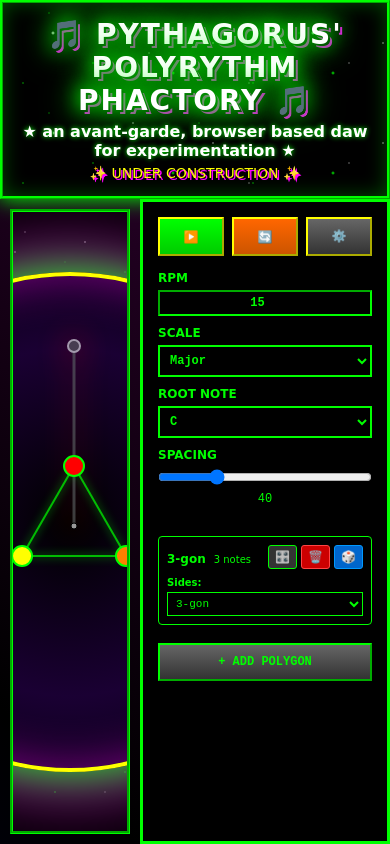
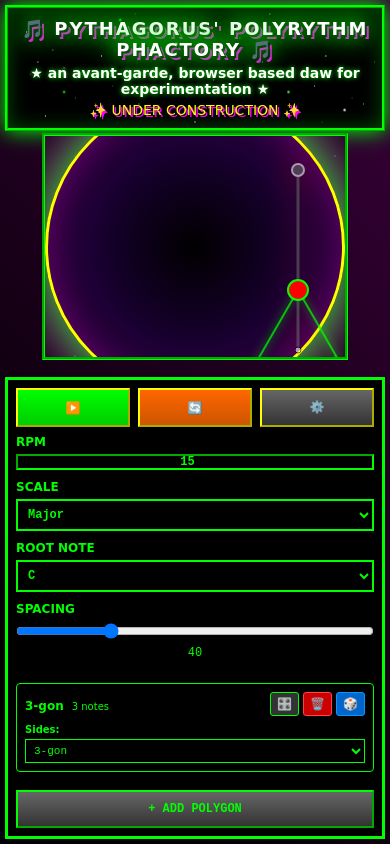
Before and after one commit to clickbaitnate/PPP, a React (Create React App) app: page / in a window 390 px wide. Built offline with nearby package versions, Linux system fonts and the light colour scheme.

Commit message:
Add responsive design - works on desktop, tablet, iPad, iPhone - scrollable controls, touch interactions, improved starfield

```diff
--- a/src/App.css
+++ b/src/App.css
@@ -12,8 +12,10 @@ body {
   background-size: 400% 400%;
   animation: gradientShift 10s ease infinite;
   color: #00ff00;
-  overflow: hidden;
+  overflow-x: hidden;
+  overflow-y: auto;
   image-rendering: pixelated;
+  touch-action: manipulation; /* Better touch handling */
 }
 
 @keyframes gradientShift {
@@ -32,19 +34,36 @@ body {
 .app-header {
   background: #000000;
   background-image:
-    radial-gradient(2px 2px at 20px 30px, #ffffff, transparent),
-    radial-gradient(2px 2px at 40px 70px, #00ff00, transparent),
-    radial-gradient(1px 1px at 90px 40px, #ffffff, transparent),
-    radial-gradient(1px 1px at 130px 80px, #00ff00, transparent),
-    radial-gradient(2px 2px at 160px 30px, #ffffff, transparent),
-    radial-gradient(1px 1px at 200px 60px, #00ff00, transparent),
-    radial-gradient(1px 1px at 240px 20px, #ffffff, transparent),
-    radial-gradient(2px 2px at 280px 70px, #00ff00, transparent),
-    radial-gradient(1px 1px at 320px 40px, #ffffff, transparent),
-    radial-gradient(1px 1px at 360px 80px, #00ff00, transparent);
+    /* Random starfield pattern */
+    radial-gradient(1px 1px at 5% 20%, #ffffff, transparent),
+    radial-gradient(2px 2px at 15% 70%, #00ff00, transparent),
+    radial-gradient(1px 1px at 25% 40%, #ffffff, transparent),
+    radial-gradient(1px 1px at 35% 80%, #00ff00, transparent),
+    radial-gradient(2px 2px at 45% 30%, #ffffff, transparent),
+    radial-gradient(1px 1px at 55% 60%, #00ff00, transparent),
+    radial-gradient(1px 1px at 65% 20%, #ffffff, transparent),
+    radial-gradient(2px 2px at 75% 70%, #00ff00, transparent),
+    radial-gradient(1px 1px at 85% 40%, #ffffff, transparent),
+    radial-gradient(1px 1px at 95% 80%, #00ff00, transparent),
+    radial-gradient(1px 1px at 10% 90%, #ffffff, transparent),
+    radial-gradient(2px 2px at 30% 10%, #00ff00, transparent),
+    radial-gradient(1px 1px at 50% 95%, #ffffff, transparent),
+    radial-gradient(1px 1px at 70% 5%, #00ff00, transparent),
+    radial-gradient(2px 2px at 90% 85%, #ffffff, transparent),
+    /* Additional scattered stars */
+    radial-gradient(1px 1px at 8% 45%, rgba(255, 255, 255, 0.8), transparent),
+    radial-gradient(1px 1px at 22% 15%, rgba(0, 255, 0, 0.6), transparent),
+    radial-gradient(1px 1px at 42% 55%, rgba(255, 255, 255, 0.9), transparent),
+    radial-gradient(1px 1px at 62% 25%, rgba(0, 255, 0, 0.7), transparent),
+    radial-gradient(1px 1px at 82% 65%, rgba(255, 255, 255, 0.8), transparent),
+    radial-gradient(1px 1px at 18% 75%, rgba(0, 255, 0, 0.6), transparent),
+    radial-gradient(1px 1px at 38% 35%, rgba(255, 255, 255, 0.9), transparent),
+    radial-gradient(1px 1px at 58% 85%, rgba(0, 255, 0, 0.7), transparent),
+    radial-gradient(1px 1px at 78% 15%, rgba(255, 255, 255, 0.8), transparent),
+    radial-gradient(1px 1px at 98% 45%, rgba(0, 255, 0, 0.6), transparent);
   background-repeat: repeat;
-  background-size: 400px 100px;
-  animation: starfield 20s linear infinite;
+  background-size: 100% 100%;
+  animation: starfieldDrift 30s linear infinite;
   padding: 15px;
   text-align: center;
   border: 3px solid #00ff00;
@@ -52,6 +71,7 @@ body {
   box-shadow: 0 0 20px #00ff00, inset 0 0 20px rgba(0, 255, 0, 0.3);
   position: relative;
   overflow: hidden;
+  min-height: 80px;
 }
 
 .app-header::before {
@@ -62,21 +82,34 @@ body {
   right: 0;
   bottom: 0;
   background:
-    radial-gradient(1px 1px at 50px 50px, #ffffff, transparent),
-    radial-gradient(1px 1px at 100px 20px, #00ff00, transparent),
-    radial-gradient(1px 1px at 150px 80px, #ffffff, transparent),
-    radial-gradient(1px 1px at 200px 30px, #00ff00, transparent),
-    radial-gradient(1px 1px at 250px 60px, #ffffff, transparent),
-    radial-gradient(1px 1px at 300px 10px, #00ff00, transparent);
+    /* More scattered stars for the overlay */
+    radial-gradient(1px 1px at 12% 35%, rgba(255, 255, 255, 0.9), transparent),
+    radial-gradient(1px 1px at 28% 65%, rgba(0, 255, 0, 0.8), transparent),
+    radial-gradient(1px 1px at 44% 15%, rgba(255, 255, 255, 0.7), transparent),
+    radial-gradient(1px 1px at 60% 85%, rgba(0, 255, 0, 0.9), transparent),
+    radial-gradient(1px 1px at 76% 25%, rgba(255, 255, 255, 0.8), transparent),
+    radial-gradient(1px 1px at 92% 75%, rgba(0, 255, 0, 0.7), transparent),
+    radial-gradient(1px 1px at 6% 55%, rgba(255, 255, 255, 0.6), transparent),
+    radial-gradient(1px 1px at 34% 5%, rgba(0, 255, 0, 0.8), transparent),
+    radial-gradient(1px 1px at 68% 45%, rgba(255, 255, 255, 0.9), transparent),
+    radial-gradient(1px 1px at 84% 95%, rgba(0, 255, 0, 0.7), transparent),
+    /* Twinkling effect with different opacities */
+    radial-gradient(2px 2px at 15% 50%, rgba(255, 255, 255, 0.5), transparent),
+    radial-gradient(1px 1px at 45% 30%, rgba(0, 255, 0, 0.6), transparent),
+    radial-gradient(2px 2px at 75% 70%, rgba(255, 255, 255, 0.4), transparent),
+    radial-gradient(1px 1px at 25% 90%, rgba(0, 255, 0, 0.8), transparent);
   background-repeat: repeat;
-  background-size: 350px 100px;
-  animation: starfield 15s linear infinite reverse;
-  opacity: 0.7;
-}
-
-@keyframes starfield {
-  0% { background-position: 0px 0px; }
-  100% { background-position: -400px 0px; }
+  background-size: 100% 100%;
+  animation: starfieldDrift 25s linear infinite reverse;
+  opacity: 0.6;
+}
+
+@keyframes starfieldDrift {
+  0% { background-position: 0% 0%; }
+  25% { background-position: 10% -5%; }
+  50% { background-position: 20% -10%; }
+  75% { background-position: 30% -15%; }
+  100% { background-position: 40% -20%; }
 }
 
 .app-header h1 {
@@ -131,6 +164,7 @@ body {
   flex: 1;
   display: flex;
   overflow: visible; /* Changed from hidden to allow control panel to be fully visible */
+  min-height: 0; /* Allow flex items to shrink */
 }
 
 /* Canvas Container */
@@ -139,21 +173,24 @@ body {
   position: relative;
   background: #000000;
   background-image:
-    radial-gradient(1px 1px at 20px 30px, #ffffff, transparent),
-    radial-gradient(1px 1px at 40px 70px, #00ff00, transparent),
-    radial-gradient(1px 1px at 90px 40px, #ffffff, transparent),
-    radial-gradient(1px 1px at 130px 80px, #00ff00, transparent),
-    radial-gradient(1px 1px at 160px 30px, #ffffff, transparent),
-    radial-gradient(1px 1px at 200px 60px, #00ff00, transparent),
-    radial-gradient(1px 1px at 240px 20px, #ffffff, transparent),
-    radial-gradient(1px 1px at 280px 70px, #00ff00, transparent),
-    radial-gradient(1px 1px at 320px 40px, #ffffff, transparent),
-    radial-gradient(1px 1px at 360px 80px, #00ff00, transparent),
-    radial-gradient(1px 1px at 400px 30px, #ffffff, transparent),
-    radial-gradient(1px 1px at 440px 70px, #00ff00, transparent);
+    /* More organic starfield pattern */
+    radial-gradient(1px 1px at 8% 25%, rgba(255, 255, 255, 0.9), transparent),
+    radial-gradient(2px 2px at 18% 65%, rgba(0, 255, 0, 0.8), transparent),
+    radial-gradient(1px 1px at 32% 35%, rgba(255, 255, 255, 0.7), transparent),
+    radial-gradient(1px 1px at 46% 75%, rgba(0, 255, 0, 0.9), transparent),
+    radial-gradient(2px 2px at 58% 15%, rgba(255, 255, 255, 0.8), transparent),
+    radial-gradient(1px 1px at 72% 55%, rgba(0, 255, 0, 0.7), transparent),
+    radial-gradient(1px 1px at 84% 85%, rgba(255, 255, 255, 0.9), transparent),
+    radial-gradient(1px 1px at 12% 45%, rgba(0, 255, 0, 0.6), transparent),
+    radial-gradient(2px 2px at 28% 95%, rgba(255, 255, 255, 0.8), transparent),
+    radial-gradient(1px 1px at 44% 5%, rgba(0, 255, 0, 0.7), transparent),
+    radial-gradient(1px 1px at 60% 65%, rgba(255, 255, 255, 0.9), transparent),
+    radial-gradient(2px 2px at 76% 25%, rgba(0, 255, 0, 0.8), transparent),
+    radial-gradient(1px 1px at 88% 75%, rgba(255, 255, 255, 0.7), transparent),
+    radial-gradient(1px 1px at 4% 35%, rgba(0, 255, 0, 0.9), transparent);
   background-repeat: repeat;
-  background-size: 480px 100px;
-  animation: starfield 25s linear infinite;
+  background-size: 100% 100%;
+  animation: starfieldDrift 35s linear infinite;
   display: flex;
   align-items: center;
   justify-content: center;
@@ -161,6 +198,7 @@ body {
   border-style: groove;
   margin: 10px;
   overflow: hidden;
+  min-width: 0; /* Allow flex shrinking */
   /* Removed pointer-events: none to allow polygon vertex clicks */
 }
 
@@ -186,8 +224,10 @@ body {
 }
 
 .polygon-canvas {
-  width: 500px;
-  height: 500px;
+  width: min(500px, calc(100vw - 40px));
+  height: min(500px, calc(100vw - 40px));
+  max-width: 500px;
+  max-height: 500px;
   position: relative;
   border: 4px solid #ffff00;
   border-radius: 50%;
@@ -197,6 +237,7 @@ body {
     inset 0 0 30px rgba(255, 0, 255, 0.3),
     0 0 60px #ff00ff;
   animation: canvasGlow 2s ease-in-out infinite alternate;
+  touch-action: manipulation; /* Better touch handling */
 }
 
 @keyframes canvasGlow {
@@ -222,26 +263,29 @@ body {
 
 /* Control Panel */
 .control-panel {
-  width: 250px;
+  width: 280px;
+  min-width: 280px;
+  max-width: 320px;
   flex-shrink: 0; /* Prevent control panel from shrinking */
   pointer-events: auto; /* Ensure control panel can receive clicks */
   background: #000000;
   background-image:
-    radial-gradient(1px 1px at 15px 25px, #ffffff, transparent),
-    radial-gradient(1px 1px at 35px 55px, #00ff00, transparent),
-    radial-gradient(1px 1px at 55px 15px, #ffffff, transparent),
-    radial-gradient(1px 1px at 75px 45px, #00ff00, transparent),
-    radial-gradient(1px 1px at 95px 25px, #ffffff, transparent),
-    radial-gradient(1px 1px at 115px 55px, #00ff00, transparent),
-    radial-gradient(1px 1px at 135px 15px, #ffffff, transparent),
-    radial-gradient(1px 1px at 155px 45px, #00ff00, transparent),
-    radial-gradient(1px 1px at 175px 25px, #ffffff, transparent),
-    radial-gradient(1px 1px at 195px 55px, #00ff00, transparent),
-    radial-gradient(1px 1px at 215px 15px, #ffffff, transparent),
-    radial-gradient(1px 1px at 235px 45px, #00ff00, transparent);
+    /* More organic starfield for control panel */
+    radial-gradient(1px 1px at 10% 15%, rgba(255, 255, 255, 0.8), transparent),
+    radial-gradient(1px 1px at 25% 45%, rgba(0, 255, 0, 0.7), transparent),
+    radial-gradient(1px 1px at 40% 25%, rgba(255, 255, 255, 0.9), transparent),
+    radial-gradient(1px 1px at 55% 65%, rgba(0, 255, 0, 0.6), transparent),
+    radial-gradient(1px 1px at 70% 35%, rgba(255, 255, 255, 0.8), transparent),
+    radial-gradient(1px 1px at 85% 75%, rgba(0, 255, 0, 0.7), transparent),
+    radial-gradient(1px 1px at 15% 85%, rgba(255, 255, 255, 0.9), transparent),
+    radial-gradient(1px 1px at 30% 5%, rgba(0, 255, 0, 0.8), transparent),
+    radial-gradient(1px 1px at 45% 55%, rgba(255, 255, 255, 0.7), transparent),
+    radial-gradient(1px 1px at 60% 25%, rgba(0, 255, 0, 0.9), transparent),
+    radial-gradient(1px 1px at 75% 75%, rgba(255, 255, 255, 0.8), transparent),
+    radial-gradient(1px 1px at 90% 45%, rgba(0, 255, 0, 0.7), transparent);
   background-repeat: repeat;
-  background-size: 250px 70px;
-  animation: starfield 30s linear infinite;
+  background-size: 100% 100%;
+  animation: starfieldDrift 40s linear infinite;
   padding: 15px;
   border: 3px solid #00ff00;
   border-style: ridge;
@@ -250,8 +294,32 @@ body {
   gap: 15px;
   box-shadow: inset 0 0 20px rgba(0, 255, 0, 0.2);
   position: relative;
-  overflow: hidden;
+  overflow-y: auto; /* Allow vertical scrolling */
+  overflow-x: hidden;
   z-index: 10;
+  max-height: calc(100vh - 120px); /* Leave room for header */
+  scrollbar-width: thin;
+  scrollbar-color: #00ff00 #000000;
+}
+
+/* Custom scrollbar for webkit browsers */
+.control-panel::-webkit-scrollbar {
+  width: 8px;
+}
+
+.control-panel::-webkit-scrollbar-track {
+  background: #000000;
+  border-radius: 4px;
+}
+
+.control-panel::-webkit-scrollbar-thumb {
+  background: #00ff00;
+  border-radius: 4px;
+  border: 1px solid #000000;
+}
+
+.control-panel::-webkit-scrollbar-thumb:hover {
+  background: #00cc00;
 }
 
 .control-panel::before {
@@ -1751,3 +1819,128 @@ body {
   filter: drop-shadow(0 0 3px var(--primary-color));
   text-shadow: 0 0 5px var(--secondary-color);
 }
+
+/* ===== RESPONSIVE DESIGN ===== */
+
+/* Tablet and smaller desktop screens */
+@media (max-width: 1200px) {
+  .control-panel {
+    width: 260px;
+    min-width: 260px;
+  }
+
+  .polygon-canvas {
+    width: min(450px, calc(100vw - 60px));
+    height: min(450px, calc(100vw - 60px));
+  }
+}
+
+/* Tablet screens */
+@media (max-width: 900px) {
+  .app-main {
+    flex-direction: column;
+    align-items: center;
+    gap: 20px;
+  }
+
+  .canvas-container {
+    order: -1; /* Canvas appears first on tablet */
+    margin: 5px;
+    max-width: 100%;
+  }
+
+  .control-panel {
+    width: min(600px, calc(100vw - 20px));
+    max-width: min(600px, calc(100vw - 20px));
+    max-height: 350px;
+    margin: 5px;
+  }
+
+  .polygon-canvas {
+    width: min(400px, calc(100vw - 40px));
+    height: min(400px, calc(100vw - 40px));
+  }
+}
+
+/* Mobile screens */
+@media (max-width: 600px) {
+  .app {
+    padding: 5px;
+  }
+
+  .app-header {
+    padding: 10px 5px;
+    min-height: 70px;
+  }
+
+  .app-header h1 {
+    font-size: 20px;
+  }
+
+  .app-header p {
+    font-size: 14px;
+  }
+
+  .app-main {
+    gap: 15px;
+  }
+
+  .canvas-container {
+    margin: 2px;
+  }
+
+  .control-panel {
+    width: calc(100vw - 10px);
+    max-width: calc(100vw - 10px);
+    padding: 8px;
+    gap: 8px;
+    max-height: 280px;
+    margin: 2px;
+  }
+
+  .polygon-canvas {
+    width: min(350px, calc(100vw - 30px));
+    height: min(350px, calc(100vw - 30px));
+    border-width: 3px;
+  }
+
+  /* Make buttons smaller on mobile */
+  .play-button, .reset-button {
+    padding: 8px;
+    font-size: 11px;
+  }
+
+  /* Make inputs smaller on mobile */
+  input[type="range"], input[type="number"] {
+    height: 16px;
+    font-size: 11px;
+  }
+
+  /* Make selects smaller on mobile */
+  select {
+    font-size: 11px;
+    padding: 3px 6px;
+  }
+}
+
+/* iPhone SE and similar small screens */
+@media (max-width: 400px) {
+  .app-header h1 {
+    font-size: 18px;
+  }
+
+  .polygon-canvas {
+    width: min(300px, calc(100vw - 20px));
+    height: min(300px, calc(100vw - 20px));
+  }
+
+  .control-panel {
+    max-height: 240px;
+    padding: 6px;
+  }
+
+  .play-button, .reset-button {
+    padding: 6px;
+    font-size: 10px;
+  }
+}
--- a/src/App.tsx
+++ b/src/App.tsx
@@ -69,6 +69,24 @@ function App() {
 
   // Initialize scale system
   const scaleSystem = createScaleSystem();
+
+  // Touch handling for mobile
+  const [isMobile, setIsMobile] = useState(false);
+
+  // Detect mobile devices and set up touch handling
+  useEffect(() => {
+    const checkIsMobile = () => {
+      const mobile = window.innerWidth <= 768 || 'ontouchstart' in window;
+      setIsMobile(mobile);
+    };
+
+    checkIsMobile();
+    window.addEventListener('resize', checkIsMobile);
+
+    return () => {
+      window.removeEventListener('resize', checkIsMobile);
+    };
+  }, []);
 
   // Get scale notes
   const getScaleNotes = (scaleName: string, root: string = rootNote) => {
@@ -546,6 +564,30 @@ function App() {
             // Then cycle to the next note
             cycleNote(polygon.id, i);
           }}
+          onTouchStart={(e) => {
+            // Prevent default touch behavior on mobile
+            e.preventDefault();
+            console.log('Polygon vertex touched:', polygon.id, i);
+          }}
+          onTouchEnd={(e) => {
+            // Handle touch end as click on mobile
+            e.preventDefault();
+
+            console.log('Polygon vertex touch ended:', polygon.id, i);
+
+            // Get the current note before cycling
+            const currentNote = polygon.notes[i];
+            console.log('Current note before cycling:', currentNote);
+
+            // Preview the current note immediately
+            if (currentNote) {
+              console.log('🎵 Previewing current note:', currentNote);
+              audioEngine.playNote(currentNote, 0.5, { volume: 0.3 });
+            }
+
+            // Then cycle to the next note
+            cycleNote(polygon.id, i);
+          }}
           onContextMenu={(e) => {
             e.preventDefault();
             deleteNote(polygon.id, i);
@@ -623,6 +665,7 @@ function App() {
           rootNote={rootNote}
           polygonSettings={polygonSettings}
           polygons={polygons}
+          isMobile={isMobile}
           onPlayToggle={handlePlayToggle}
           onReset={handleReset}
           onRPMChange={handleRPMChange}
--- a/src/components/ControlPanel.tsx
+++ b/src/components/ControlPanel.tsx
@@ -7,6 +7,7 @@ interface ControlPanelProps {
   rootNote: string;
   polygonSettings: PolygonSettings;
   polygons: Polygon[];
+  isMobile: boolean;
   onPlayToggle: () => void;
   onReset: () => void;
   onRPMChange: (rpm: number) => void;
@@ -27,6 +28,7 @@ const ControlPanel: React.FC<ControlPanelProps> = ({
   rootNote,
   polygonSettings,
   polygons,
+  isMobile,
   onPlayToggle,
   onReset,
   onRPMChange,
@@ -42,13 +44,14 @@ const ControlPanel: React.FC<ControlPanelProps> = ({
 }) => {
   return (
     <div style={{
-      width: '250px',
+      width: isMobile ? 'calc(100vw - 10px)' : '280px',
+      maxWidth: isMobile ? 'calc(100vw - 10px)' : '320px',
       backgroundColor: '#000000',
       border: '3px solid #00ff00',
-      padding: '15px',
+      padding: isMobile ? '8px' : '15px',
       display: 'flex',
       flexDirection: 'column',
-      gap: '15px',
+      gap: isMobile ? '8px' : '15px',
       position: 'relative'
     }}>
       <div style={{
```
